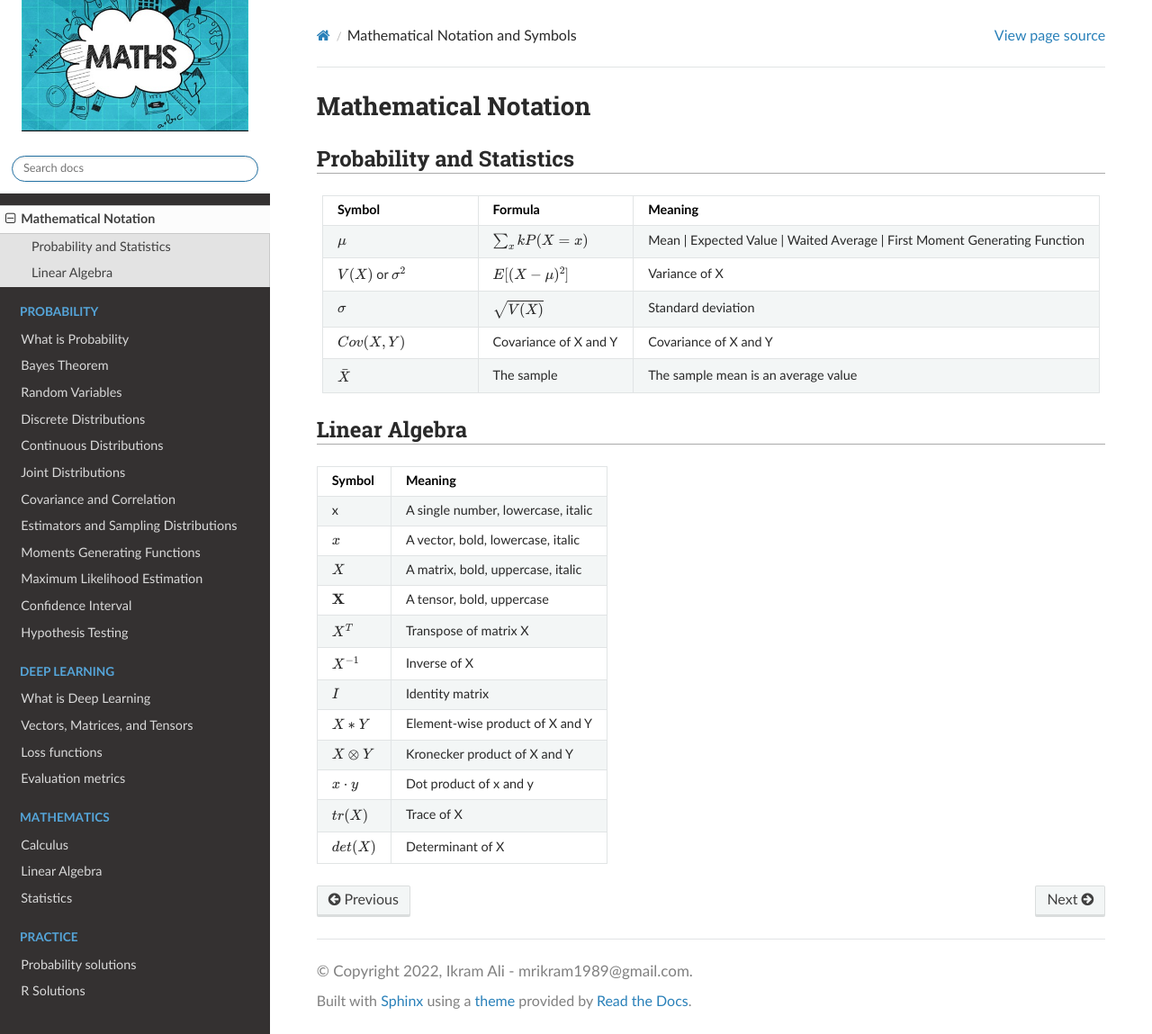
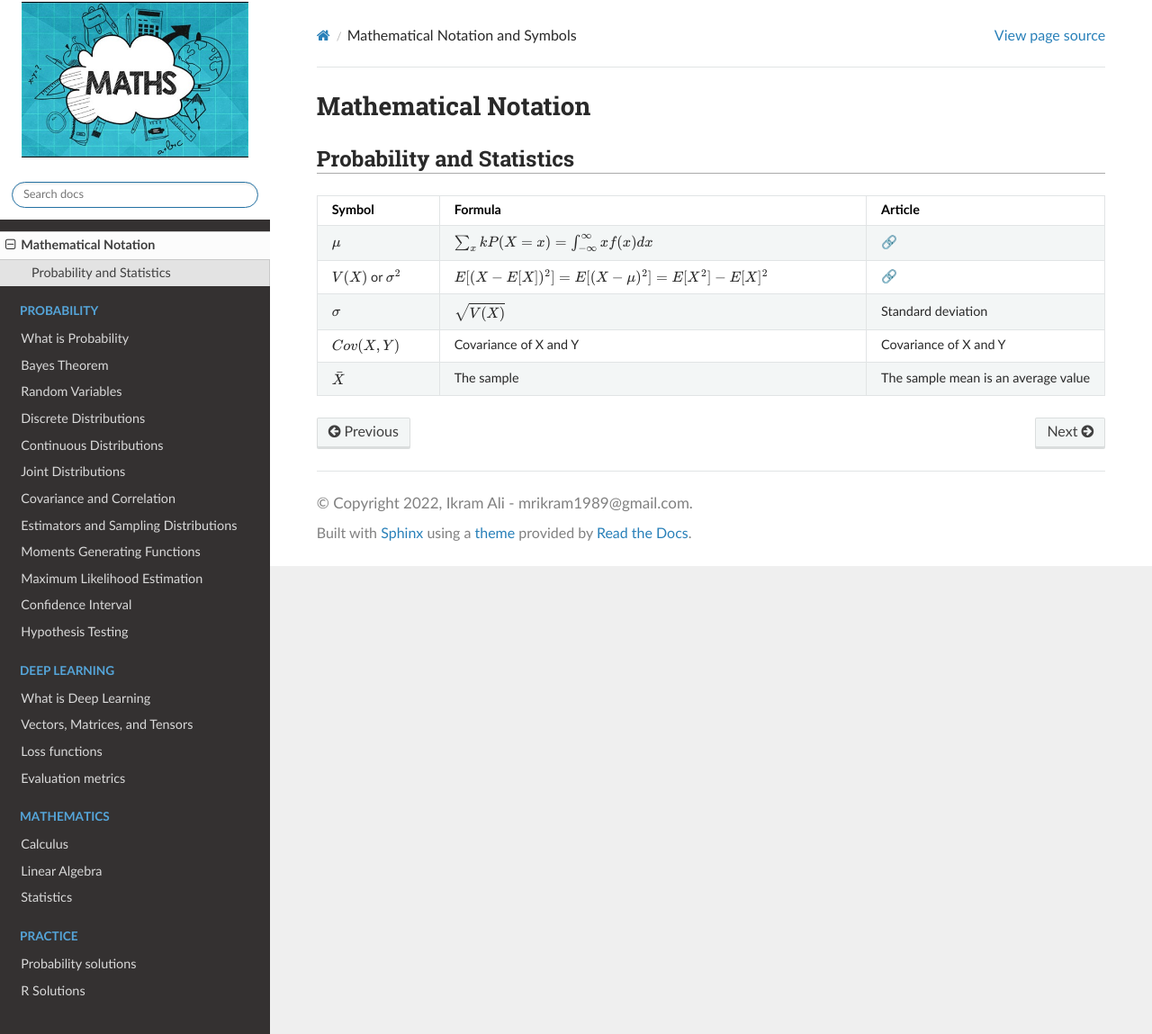
Before and after one commit to akkefa/ml-notes, a Sphinx documentation site: the page built from docs/mathematical_notation.md, in a window 1280 px wide and 1149 px high. Shown: the whole window at 90% size. Built offline with Sphinx 7.4.7 and the Read the Docs theme 2.0.0, drawn with Linux system fonts in a browser that asks for light colours.

Commit message:
new changes

````diff
--- a/docs/mathematical_notation.md
+++ b/docs/mathematical_notation.md
@@ -6,19 +6,19 @@
 ## Probability and Statistics
 
 ```{list-table}
-:widths: 20 20 60
+:widths: 20 70 10
 :header-rows: 1
 :align: "center"
 
 * - Symbol
   - Formula
-  - Meaning
+  - Article
 * - $\mu$
-  - $\sum_{x} k P(X=x)$
-  - Mean | Expected Value | Waited Average | First Moment Generating Function
+  - $\sum_{x} k P(X=x) = \int_{-\infty}^{\infty} x f(x) d x$
+  - [🔗](expected-value)
 * - $V(X)$ or $\sigma^2$
-  - $E[(X - \mu)^2]$
-  - Variance of X
+  - $E[(X - E[X])^2] = E[(X - \mu)^2]  = E[X^2] - E[X]^2$
+  - [🔗](variance-link)
 * - $\sigma$
   - $\sqrt{V(X)}$
   - Standard deviation
@@ -30,21 +30,3 @@
   - The sample mean is an average value
 
 ```
-
-
-## Linear Algebra
-
-| Symbol        | Meaning                            |
-|---------------|------------------------------------|
-| x             | A single number, lowercase, italic |
-| $x$           | A vector, bold, lowercase, italic  |
-| $X$           | A matrix, bold, uppercase, italic  |
-| $\textbf{X}$  | A tensor, bold, uppercase          |
-| $X^T$         | Transpose of matrix X              |
-| $X^{-1}$      | Inverse of X                       |
-| $I$           | Identity matrix                    |
-| $X*Y$         | Element-wise product of X and Y    |
-| $X \otimes Y$ | Kronecker product of X and Y       |
-| $x \cdot y$   | Dot product of x and y             |
-| $tr(X)$       | Trace of X                         |
-| $det(X)$      | Determinant of X                   |
````
Also changed, not shown: docs/probability/random_variable.md (+1 -0 lines).
